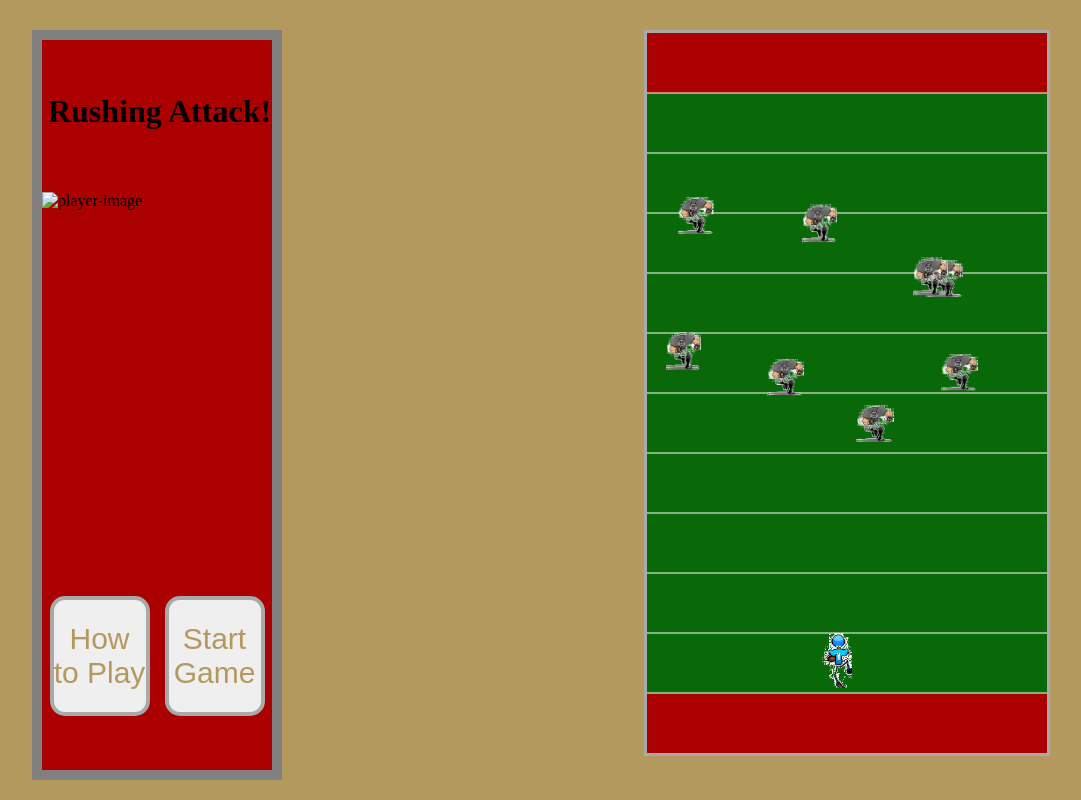
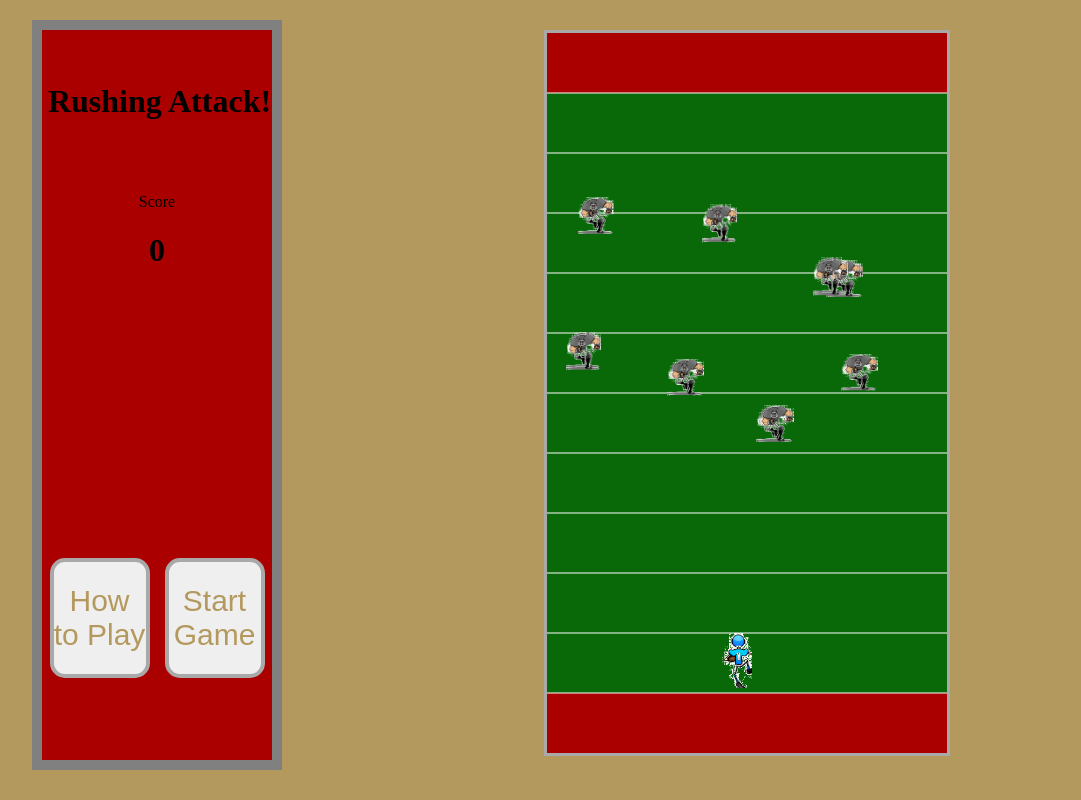
Before and after one commit to andrewjspivey/rushing-attack, a plain HTML site: page index.html in a window 1280 px wide. Both pictures are taken after a click on the button "Start Game". Shown: the whole page, without its empty margins (149-1230 px from the left). Drawn offline with nearby package versions, Linux system fonts and the light colour scheme.

Commit message:
touchdown model close works

```diff
--- a/css/main.css
+++ b/css/main.css
@@ -21,7 +21,7 @@ body {
     flex-direction: column;
     border: 10px solid grey;
     position: relative;
-    top: 30px;
+    top: 20px;
     left: 25px;
 
 }
@@ -37,11 +37,16 @@ body {
 }
 
 
-.menu .menu-image {
+#scoreboard {
     width: 230px;
-    height: 350px;
+    height: 300px;
     display: flex;
     justify-content: center;
+    text-align-last: center;
+}
+#score {
+    right: 30px;
+    width: 300px;
 }
 
 .options {
@@ -90,6 +95,7 @@ canvas {
     background-color: rgb(9, 105, 9);
     position: relative;
     top: 30px;
+    right:100px;
 
 }
 
@@ -105,8 +111,10 @@ canvas {
     justify-content: center;
     align-items: center;
     font-size: 20px;
+    border-radius: 15px;
     text-align: center;
     display: none;
+
 }
 
 #tackled-modal{
@@ -121,6 +129,7 @@ canvas {
     justify-content: center;
     align-items: center;
     font-size: 20px;
+    border-radius: 15px;
     text-align: center;
     display: none;
 }
@@ -136,6 +145,7 @@ canvas {
     justify-content: center;
     align-items: center;
     font-size: 20px;
+    border-radius: 15px;
     text-align: center;
     display: none;
 }
--- a/index.html
+++ b/index.html
@@ -23,7 +23,14 @@
     <div class= "menu">
         <h1 class= "title">Rushing Attack!</h1>
         <div>
-            <img class="menu-image" src="" alt="player-image">
+            <div id="scoreboard">
+
+                <div id="score">
+                    <span>Score</span>
+                    <h1 id="points">0</h1>
+                </div>
+            </div>
+
         </div>
         <div class= "options">
             <button id= "how-to-play">How to Play</button>
@@ -32,7 +39,7 @@
 
         </div>
     </div>
-    <div class="modals" id= modal-container>
+    <div class="modals">
         <div class="modal-messages">
             <div id="how-to-play-modal">
                 <p>Use arrow keys on keyboard to direct your player and avoid the defenders.</p>
@@ -46,6 +53,10 @@
         <button id="tackled-modal-close">Close</button>
     </div>
 
+    <div id="touchdown-modal">
+        <p>TOUCHDOWN!!!</p>
+        <button id="touchdown-modal-close".onclick>Close</button>
+    </div>
     <div class= "game-play">
         <canvas>
 
--- a/js/main.js
+++ b/js/main.js
@@ -14,11 +14,22 @@ these classes will need functions for players to move - class for defenders is d
 -
  */
 
-const startBtn = document.getElementById("start")
-const howPlayBtn = document.getElementById("how-to-play")
-const howPlayCloseBtn = document.getElementById("how-play-close")
+// drawing lines on the field to create canvas
+let canvas = document.querySelector('canvas'); //selected canvas stored in canvas
+console.log(canvas);
+
+canvas.width = 400; // setting dimensions of canvas
+canvas.height = 720;
+
+const c = canvas.getContext('2d'); // setting canvas context to 2d
+
+
+const startBtn = document.getElementById("start");
+const howPlayBtn = document.getElementById("how-to-play");
+const howPlayCloseBtn = document.getElementById("how-play-close");
 const tackledCloseBtn = document.getElementById("tackled-modal-close");
 const touchdownCloseBtn = document.getElementById("touchdown-modal-close");
+console.log(touchdownCloseBtn);
 
 
 const menuButtons = function() {
@@ -34,23 +45,16 @@ const menuButtons = function() {
     tackledCloseBtn.addEventListener("click", function() {
         document.getElementById("tackled-modal").style.display = "none";
     });
-}
+    touchdownCloseBtn.addEventListener("click", function() {
+        document.getElementById("touchdown-modal").style.display = "none";
+    });
+};
 menuButtons();
+
 /* $body.on("click", function(){
     console.log('start game'); // full event obj
     ///console.log(this); // event.target
   });   */
-
-// drawing lines on the field to create canvas
-let canvas = document.querySelector('canvas'); //selected canvas stored in canvas
-console.log(canvas);
-
-canvas.width = 400; // setting dimensions of canvas
-canvas.height = 720;
-
-const c = canvas.getContext('2d'); // setting canvas context to 2d
-
-
 
 // draws lines on the field with for loop
 
@@ -161,20 +165,28 @@ const defender8 = new Defender(250, 100, 2.0);
 let cancelAnimationFrame= window.cancelAnimationFrame; */
 
 // defenders array to loop through on tackle function
-let defendersArray = [defender1, defender2, defender3, defender4, defender5, defender6];
+let defendersArray = [defender1, defender2, defender3, defender4, defender5, defender6, defender7, defender8];
 
 // detects if one of defenders and user touch
-function tackle(userPos, defPos) {
-    return !(userPos.x > defPos.posX + 30 || userPos.x + 28 < defPos.posX || userPos.y > defPos.posY + 30 || userPos.y + 40 < defPos.posY)
+const tackle = function(userPos, defPos) {
+    if (userPos.x > defPos.posX + 30 ||
+        userPos.x + 28 < defPos.posX ||
+        userPos.y > defPos.posY + 30 ||
+        userPos.y + 40 < defPos.posY) {
+            return false;
+    } else {
+        return true;
+    }
         // if users xposition on canvas is greater than the defenders x position + the width of the defender,
         // the user and defender hanvt touched on the left side of user,
         // if the users x position plus the users width is less than defenders x position, they havnt touched on left side of user
         // if the users y position is greater than the defenders y pos plus the defender height, they havnt touched on front of user
         // if the users y position plus the users height is less than the defenders y position they havnt touched on the bottom of the user
-    }
+};
 
 // loops through defenders to detect if user has been touched by defender
-function tackleDetection() {
+const tackleDetection = function() {
+
 
     for (let i = 0; i < defendersArray.length; i++) {
         if (tackle(player, defendersArray[i])){
@@ -182,19 +194,21 @@ function tackleDetection() {
             return true;
 
     }
-  }
-        //cancelAnimationFrame(animateGame);
+  }          //cancelAnimationFrame(animateGame);
 }
 
 
 //  checks if user has crossed the endzone
-function touchDown() {
-    if(player.y <= 30) {
-        document.getElementById("touchdown-modal").style.display = "flex";
+const touchDown = function() {
+    let points = 0;
+    if (player.y <= 30) {
+        points+= 7;
+        document.querySelector("#touchdown-modal").style.display = "flex";
+        return true;
     }
-}
+    //$("#points").text(`${points}`)
+};
 
-const gameOver = function() {}
 
 /* function resetGame() {
     animateGame
@@ -224,8 +238,6 @@ const animateGame = function() { // will use to change picture of player every s
     tackleDetection();
     if (tackleDetection()) return;
     touchDown();
+    if (touchDown()) return;
     requestAnimationFrame(animateGame);
 }
-
-
-//animateGame();
```
